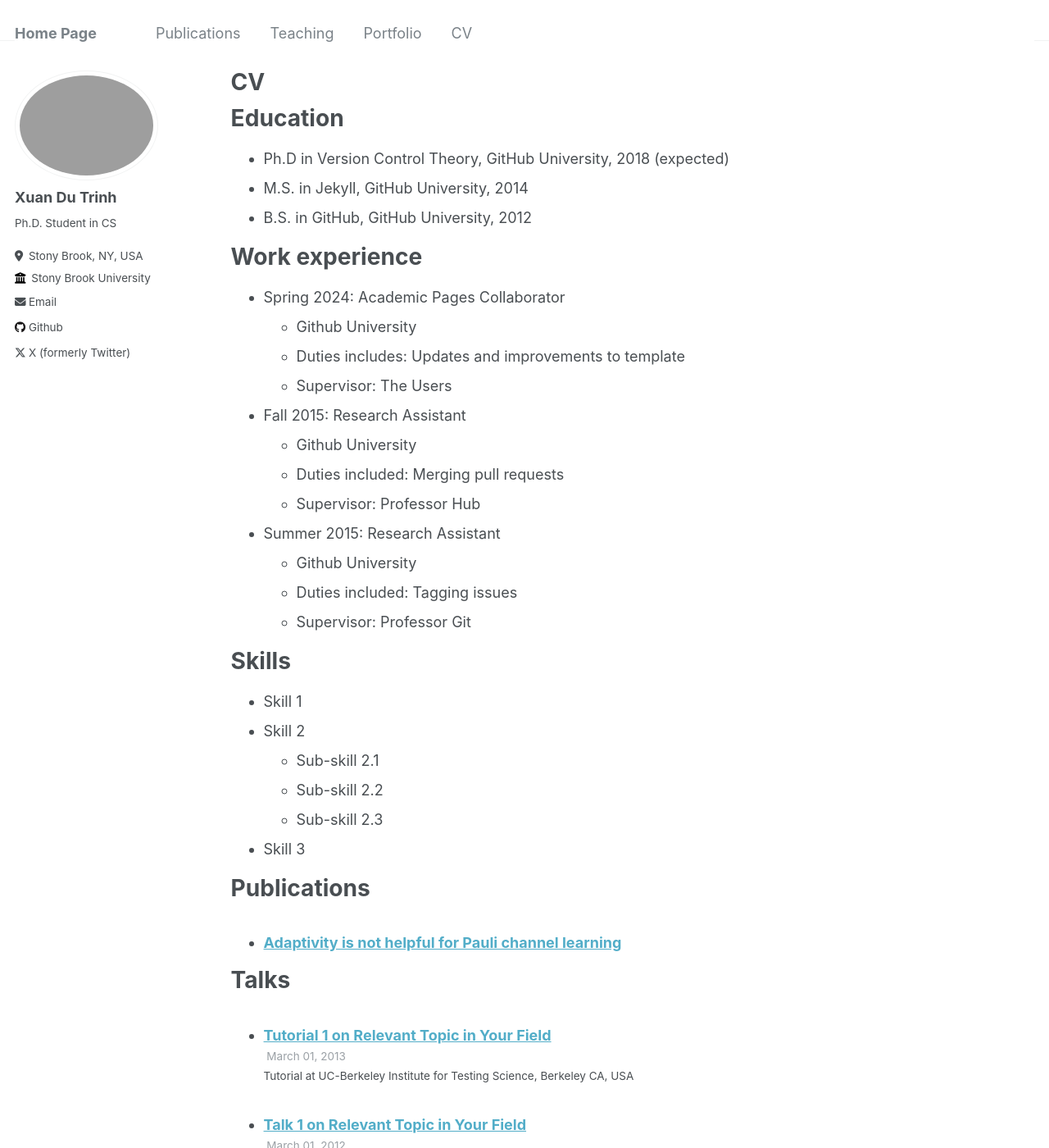
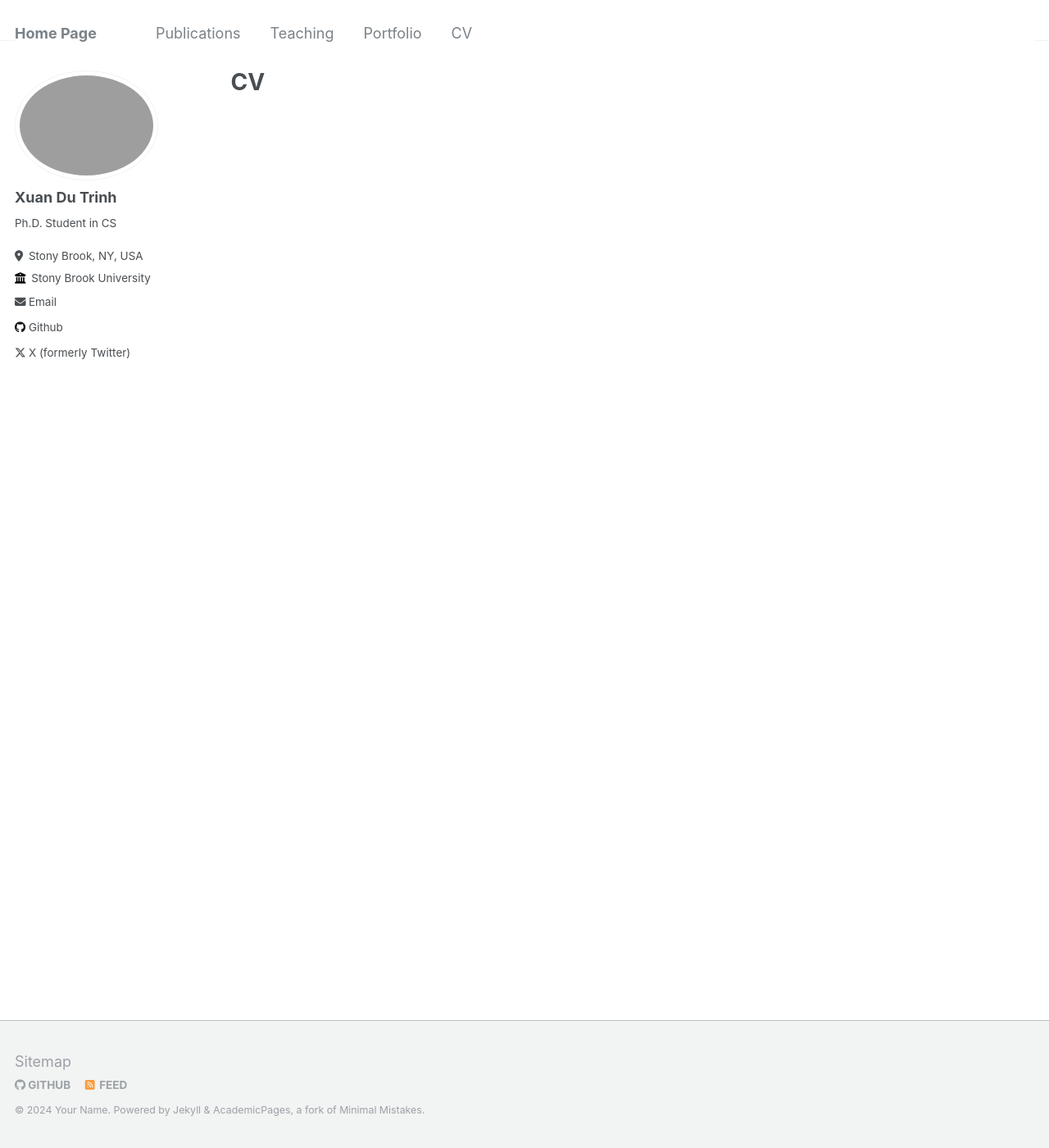
Before and after one commit to trinhdu97/trinhdu97.github.io, a Jekyll site: the page built from _pages/cv.md, in a window 1280 px wide and 1400 px high. Shown: the whole window at 82% size. Built offline with Jekyll 4.4.1, drawn with Linux system fonts in a browser that asks for light colours; some of the changed text lies outside the part shown.

Commit message:
Update cv.md

```diff
--- a/_pages/cv.md
+++ b/_pages/cv.md
@@ -6,59 +6,3 @@ author_profile: true
 redirect_from:
   - /resume
 ---
-
-{% include base_path %}
-
-Education
-======
-* Ph.D in Version Control Theory, GitHub University, 2018 (expected)
-* M.S. in Jekyll, GitHub University, 2014
-* B.S. in GitHub, GitHub University, 2012
-
-Work experience
-======
-* Spring 2024: Academic Pages Collaborator
-  * Github University
-  * Duties includes: Updates and improvements to template
-  * Supervisor: The Users
-
-* Fall 2015: Research Assistant
-  * Github University
-  * Duties included: Merging pull requests
-  * Supervisor: Professor Hub
-
-* Summer 2015: Research Assistant
-  * Github University
-  * Duties included: Tagging issues
-  * Supervisor: Professor Git
-
-Skills
-======
-* Skill 1
-* Skill 2
-  * Sub-skill 2.1
-  * Sub-skill 2.2
-  * Sub-skill 2.3
-* Skill 3
-
-Publications
-======
-  <ul>{% for post in site.publications reversed %}
-    {% include archive-single-cv.html %}
-  {% endfor %}</ul>
-
-Talks
-======
-  <ul>{% for post in site.talks reversed %}
-    {% include archive-single-talk-cv.html  %}
-  {% endfor %}</ul>
-
-Teaching
-======
-  <ul>{% for post in site.teaching reversed %}
-    {% include archive-single-cv.html %}
-  {% endfor %}</ul>
-
-Service and leadership
-======
-* Currently signed in to 43 different slack teams
```
